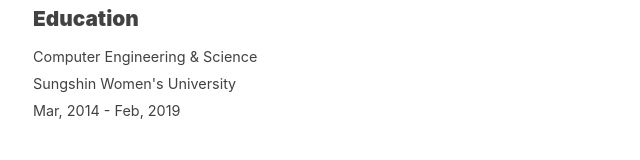
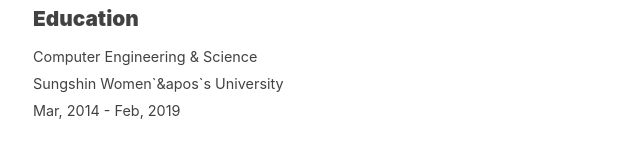
Before and after one commit to love-adela/adela.love, a Next.js app: page / in a window 1280 px wide. Shown: the part 312-472 px from the top of the page, without its empty margins (319-959 px from the left). Built offline with nearby package versions, Linux system fonts and the light colour scheme; a web font is replaced by a local one.

Commit message:
Replace breaking code to single quote

```diff
--- a/pages/essays.js
+++ b/pages/essays.js
@@ -11,12 +11,12 @@
     return (
       <Layout>
         <Head>
-          <title>{siteTitle}</title>
+          {/* <title>{siteTitle}</title> */}
         </Head>
       <section className={`${utilStyles.headingMd} ${utilStyles.padding1px}`}>
         <div className={utilStyles.list}>
           {allEssaysData.map(({ id, date, title, subtitle }) => (
-            <Link href={`/essays/${id}`}>
+            <Link href={`/essays/${id}`} key={id}>
               <a>
                 <div className={utilStyles.listItem} key={id}>
                 <h2 className={utilStyles.listItemTitle}>{title}</h2>
--- a/pages/index.js
+++ b/pages/index.js
@@ -22,7 +22,7 @@
             <h3 className={utilStyles.resumeItem}>Education</h3>
             <div className={utilStyles.resumeSpec}>
               <p>Computer Engineering & Science</p>
-              <p>Sungshin Women's University</p>
+              <p>Sungshin Women`&apos`s University</p>
               <p>Mar, 2014 - Feb, 2019</p>
             </div>
           </div>
```
